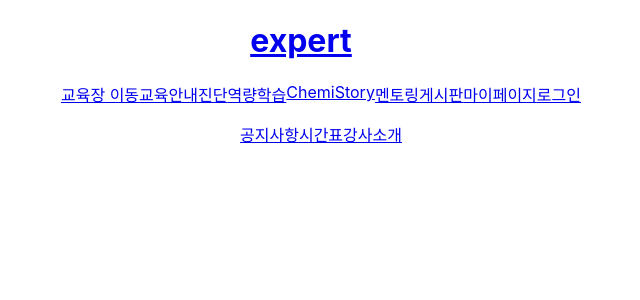
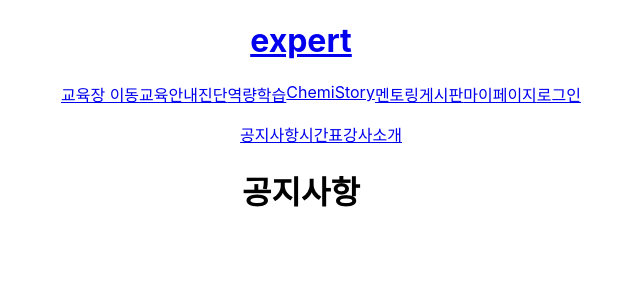
Before and after one commit to jhyun-k/SeSAC_CBP_4team_chemiverse_jihyun, a React (Create React App) app: page /main/guide in a window 1280 px wide. Shown: the top 300 px of the page, without its empty margins (339-979 px from the left). Built offline with nearby package versions, Linux system fonts and the light colour scheme.

Commit message:
final path

```diff
--- a/src/components/Guide/Guide.jsx
+++ b/src/components/Guide/Guide.jsx
@@ -9,8 +9,10 @@ const Guide = () => {
   return (
     <div className="guide">
       <GuideNav />
+      {false || <Notice />}
+
       <Routes>
-        <Route path="." element={<Notice />}></Route>
+        {/*  <Route path="notice" element={<Notice />}></Route> */}
         <Route path="timetable" element={<TimeTable />}></Route>
         <Route path="teacher" element={<Teacher />}></Route>
       </Routes>
--- a/src/components/Guide/GuideNav.jsx
+++ b/src/components/Guide/GuideNav.jsx
@@ -3,7 +3,7 @@ import { NavLink } from "react-router-dom";
 
 const GuideNav = () => {
   const navList = [
-    { content: "공지사항", href: "." },
+    { content: "공지사항", href: "./notice" },
     { content: "시간표", href: "./timetable" },
     { content: "강사소개", href: "./teacher" },
   ];
```
